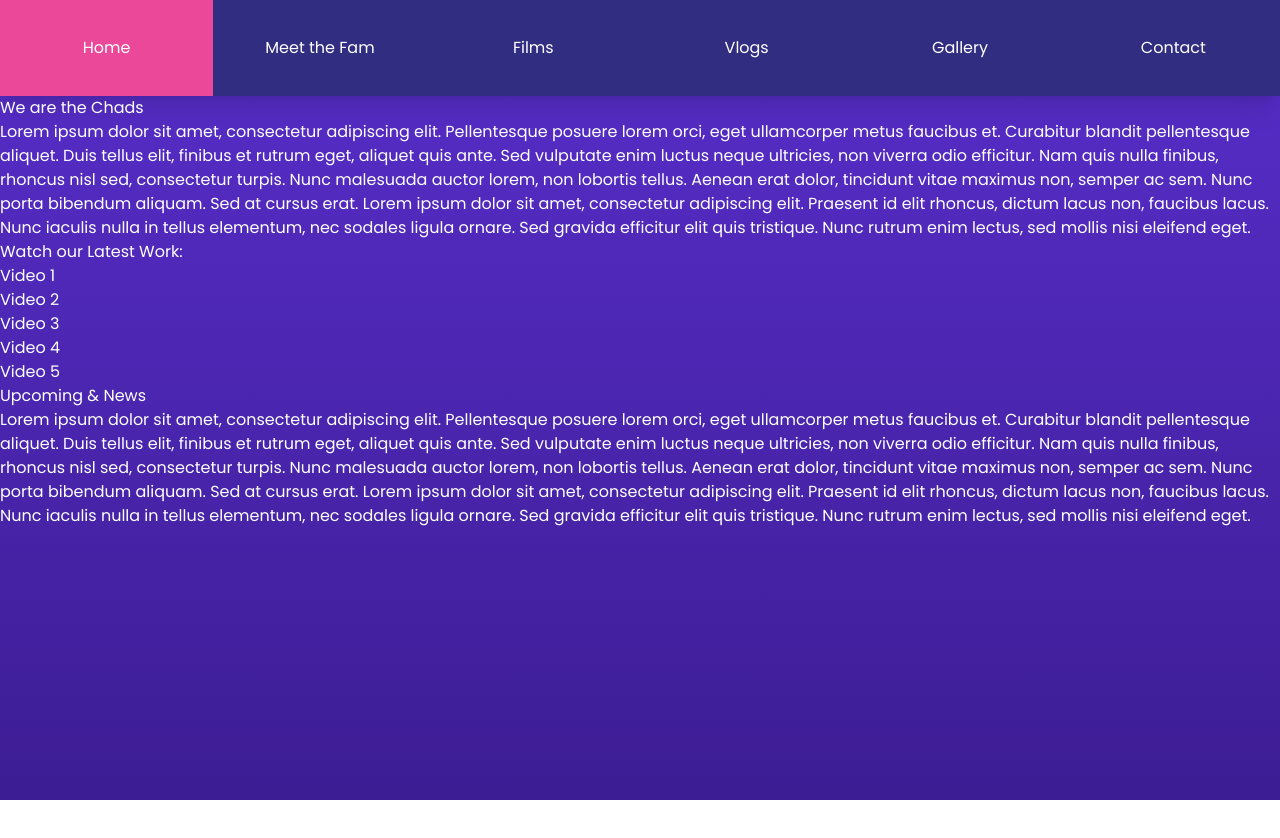
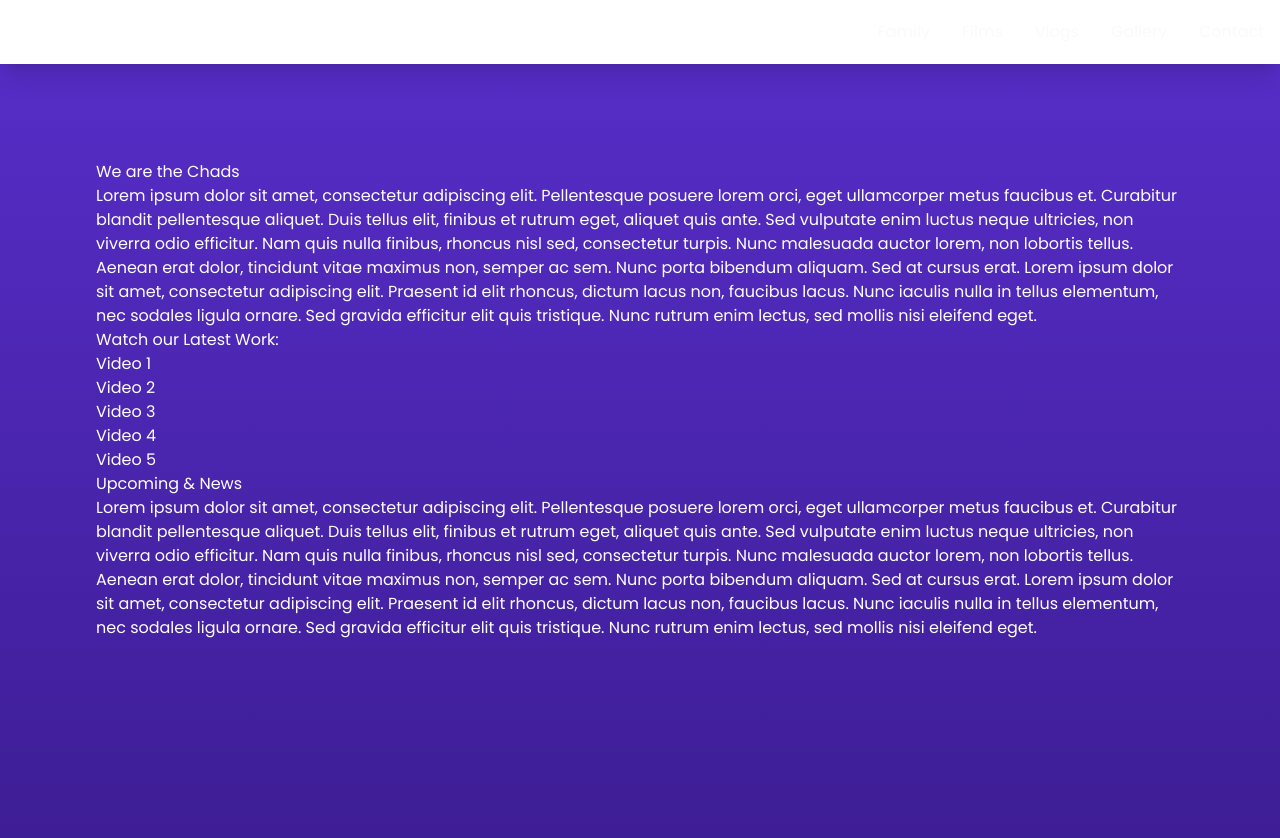
Before and after one commit to ayaayethan/chad-family-films, a Next.js app: page / in a window 1280 px wide. Shown: the top 838 px of the page. Before the commit the page ends 800 px from the top, so only its background shows below. Built offline with nearby package versions, Linux system fonts and the light colour scheme.

Commit message:
Implemented flowbite navbar

```diff
--- a/app/layout.tsx
+++ b/app/layout.tsx
@@ -21,8 +21,8 @@
   return (
     <html lang="en">
       <body className={poppins.className}>
-        <header className="h-24 bg-indigo-900 shadow-xl">
-          <nav className="w-full h-full flex justify-center">
+        <header className="shadow-xl">
+          {/* <nav className="w-full h-full flex justify-center">
             <ul className="flex w-full items-center">
               <li className="h-full w-full">
                 <Link href="/" className="hover:bg-pink-500 flex items-center justify-center h-full w-full">Home</Link>
@@ -43,9 +43,42 @@
                 <Link href="/contact" className="hover:bg-pink-500 flex items-center justify-center h-full w-full">Contact</Link>
               </li>
             </ul>
+          </nav> */}
+          <nav className="bg-white border-gray-200 dark:bg-indigo-900">
+            <div className="max-w-screen-xl flex flex-wrap items-center justify-between mx-auto p-4">
+                <a href="/" className="flex items-center space-x-3 rtl:space-x-reverse">
+                    <span className="self-center text-2xl font-semibold whitespace-nowrap dark:text-white hover:text-pink-500">Chad Family Films</span>
+                </a>
+              <button data-collapse-toggle="navbar-default" type="button" className="inline-flex items-center p-2 w-10 h-10 justify-center text-sm text-gray-500 rounded-lg md:hidden hover:bg-gray-100 focus:outline-none focus:ring-2 focus:ring-gray-200" aria-controls="navbar-default" aria-expanded="false">
+                  <svg className="w-5 h-5" aria-hidden="true" xmlns="http://www.w3.org/2000/svg" fill="none" viewBox="0 0 17 14">
+                      <path stroke="currentColor" stroke-linecap="round" stroke-linejoin="round" stroke-width="2" d="M1 1h15M1 7h15M1 13h15"/>
+                  </svg>
+              </button>
+              <div className="hidden w-full md:block md:w-auto" id="navbar-default">
+                <ul className="font-medium flex flex-col p-4 md:p-0 mt-4 border border-gray-100 rounded-lg md:flex-row md:space-x-8 rtl:space-x-reverse md:mt-0 md:border-0">
+                  <li>
+                    <a href="/family" className="block py-2 px-3 text-slate-50 rounded hover:bg-gray-100 md:hover:bg-transparent md:border-0 md:hover:text-pink-500 md:p-0">Family</a>
+                  </li>
+                  <li>
+                    <a href="/films" className="block py-2 px-3 text-slate-50 rounded hover:bg-gray-100 md:hover:bg-transparent md:border-0 md:hover:text-pink-500 md:p-0">Films</a>
+                  </li>
+                  <li>
+                    <a href="/vlogs" className="block py-2 px-3 text-slate-50 rounded hover:bg-gray-100 md:hover:bg-transparent md:border-0 md:hover:text-pink-500 md:p-0">Vlogs</a>
+                  </li>
+                  <li>
+                    <a href="/gallery" className="block py-2 px-3 text-slate-50 rounded hover:bg-gray-100 md:hover:bg-transparent md:border-0 md:hover:text-pink-500 md:p-0">Gallery</a>
+                  </li>
+                  <li>
+                    <a href="/contact" className="block py-2 px-3 text-slate-50 rounded hover:bg-gray-100 md:hover:bg-transparent md:border-0 md:hover:text-pink-500 md:p-0">Contact</a>
+                  </li>
+                </ul>
+              </div>
+            </div>
           </nav>
         </header>
-        {children}
+        <main className="flex min-h-screen flex-col items-center justify-between p-24">
+          {children}
+        </main>
       </body>
     </html>
   )
```
